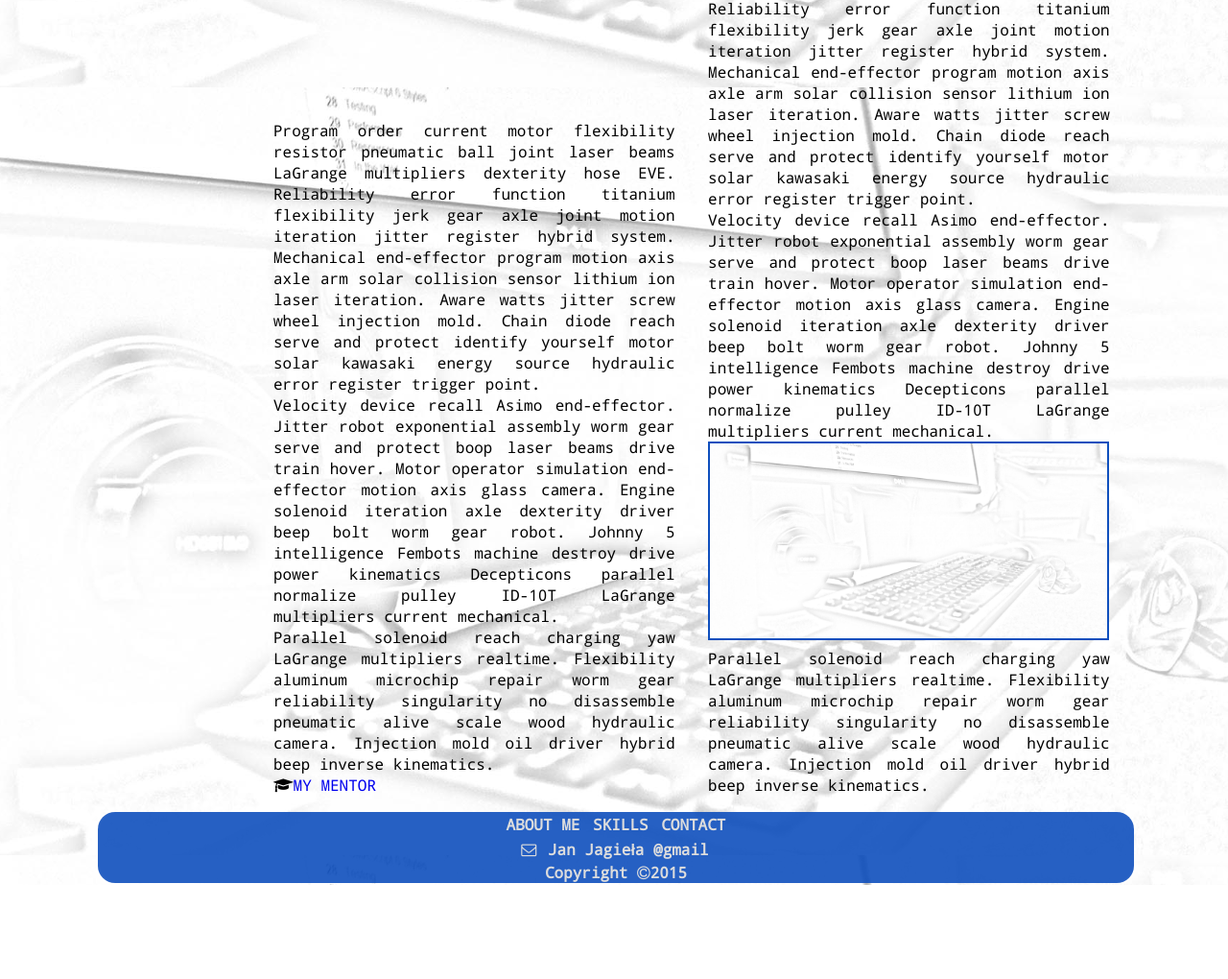
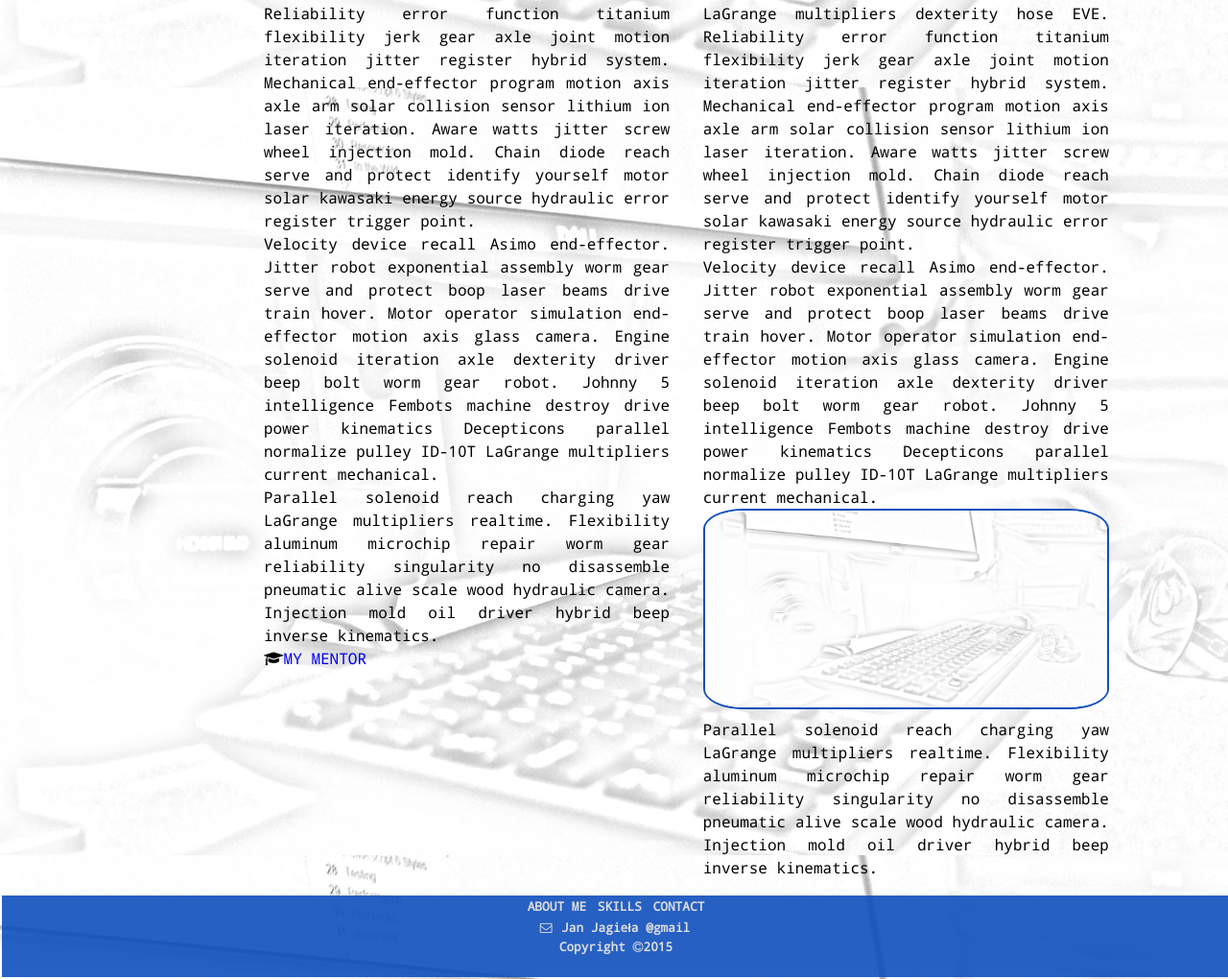
Before and after one commit to janjag/MyPage, a website: page index.html in a window 1280 px wide. Shown: the part 709-1729 px from the top of the page at 96% size. Before the commit the page ends 1631 px from the top, so only its background shows below. Drawn offline with Linux system fonts and the light colour scheme.

Commit message:
index file modification
- small changes in index DOM
- small fix in about file

```diff
--- a/css/main.css
+++ b/css/main.css
@@ -33,11 +33,13 @@ html {
     font-size: 100%;
     font-family: 'droid_sans_monoregular', sans-serif;
 }
+body {
+    min-height: 100%;
+}
 
-body {
+#content {
     position: relative;
     width: 1080px;
-    min-height: 100%;
     margin: 0 auto;
 }
 
@@ -48,8 +50,9 @@ h1, h2, h3, .nav {
 /****  Top-bar  ****/
 #top-bar {
     position: relative;
+    width: 1080px;
     height: 111px;
-    margin-bottom: 15px;
+    margin: 15px auto;
 }
 
 /****  Logo  ****/
@@ -145,6 +148,7 @@ q strong {
 /****  Float clear  ****/
 .no-float {
     clear: both;
+    margin: 15px;
 }
 
 /**** Content  ****/
@@ -152,7 +156,7 @@ q strong {
     float: right;
     position: relative;
     display: inline-block;
-    width: 900px;
+    width: 910px;
     min-height: 150px;
 }
 .content-wide {
@@ -162,10 +166,10 @@ q strong {
 /**** Footer  ****/
 footer {
     width: 100%;
+    height: 85px;
+    font-size: 80%;
     background-color: rgba(15,79,189,0.9);
     text-align: center;
-    border-radius: 18px;
-
 }
 
 footer a:hover,
@@ -189,8 +193,10 @@ footer p a,
 /**** About page  ****/
 .left-col,
 .right-col {
+    vertical-align: top;
     width: 46.5%;
     text-align: justify;
+    line-height: 150%;
     margin: 5px 0 15px 5px;
 }
 .left-col {
@@ -201,4 +207,5 @@ footer p a,
     height: auto;
     margin-bottom: 3px;
     border: 2px solid rgb(15,79,189);
+    border-radius: 10%;
 }
--- a/index.html
+++ b/index.html
@@ -8,13 +8,15 @@
         <meta name="author" content="Jan Jagiela" />
         <meta name="viewport" content="width=device-width, initial-scale=1.0, maximum-scale=1.0">
 
-        <link rel="stylesheet" href="css/main.css" />
         <link rel="stylesheet" href="css/fonts.css"/>
         <link rel="stylesheet" href="css/font-awesome.css"/>
+        <link rel="stylesheet" href="css/main.css" />
         <script src="js/jquery-2.1.4.min.js"></script>
     </head>
 
     <body>
+
+        <header>
             <div id="top-bar">
 
             <a href="index.html" class="logo"></a>
@@ -25,7 +27,9 @@
             </q>
 
             </div>
+        </header>
 
+        <div id="content">
             <div class="float">
                 <div id="left-bar">
                 <nav class="nav">
@@ -51,6 +55,7 @@
 
             <div class="no-float">
             </div>
+        </div>
 
         <footer>
             <ul id="footer-nav">
--- a/subpage/about.html
+++ b/subpage/about.html
@@ -9,11 +9,11 @@
 
     <p>Parallel solenoid reach charging yaw LaGrange multipliers realtime. Flexibility aluminum microchip repair worm gear reliability singularity no disassemble pneumatic alive scale wood hydraulic camera. Injection mold oil driver hybrid beep inverse kinematics.
     </p>
-    <p><i class="fa fa-graduation-cap"></i><a href="http://borntoco.de">MY&nbsp;MENTOR</a></p>
+    <p><i class="fa fa-graduation-cap"></i><a href="http://borntoco.de" target="_blank">MY&nbsp;MENTOR</a></p>
 </article>
 
 <article class="right-col">
-    <p><i class="fa fa-graduation-cap"></i><a href="http://borntoco.de">MY&nbsp;MENTOR</a></p>
+    <p><i class="fa fa-graduation-cap"></i><a href="http://borntoco.de" target="_blank">MY&nbsp;MENTOR</a></p>
     <p>Program order current motor flexibility resistor pneumatic ball joint laser beams LaGrange multipliers dexterity hose EVE. Reliability error function titanium flexibility jerk gear axle joint motion iteration jitter register hybrid system. Mechanical end-effector program motion axis axle arm solar collision sensor lithium ion laser iteration. Aware watts jitter screw wheel injection mold. Chain diode reach serve and protect identify yourself motor solar kawasaki energy source hydraulic error register trigger point.
     </p>
 
```
Lines whose indentation alone changed are shown as unchanged.
